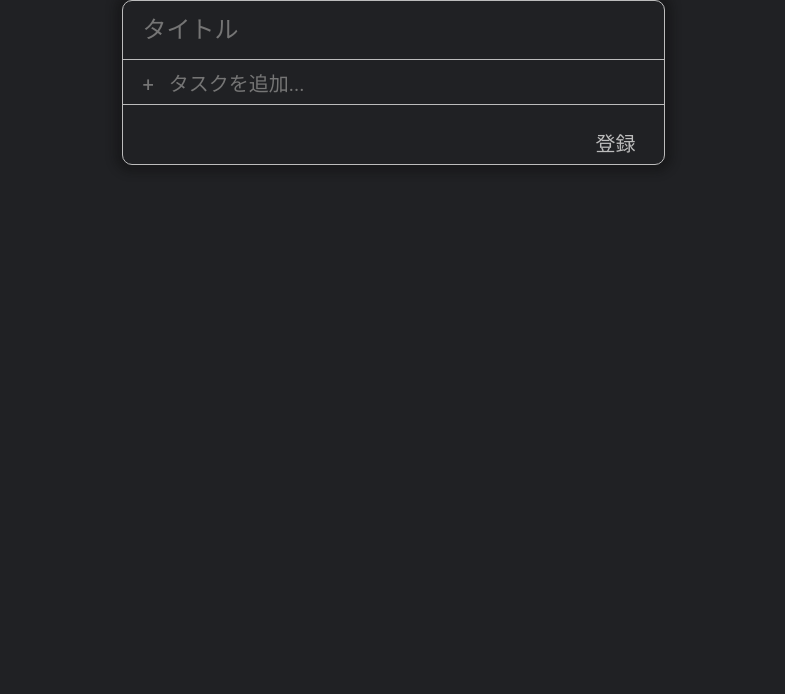
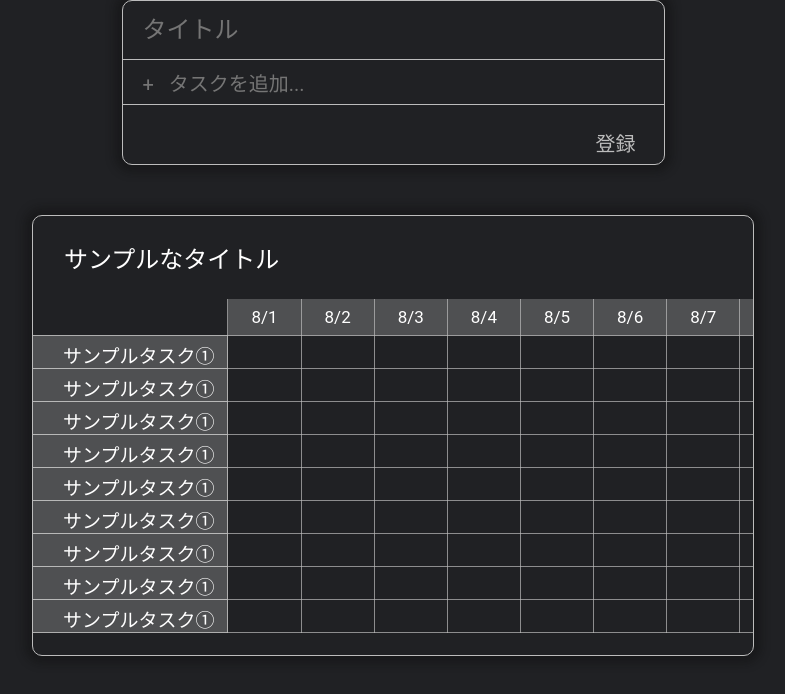
Before and after one commit to Tarec39/TaskLog, a React (Create React App) app: page / in a window 1280 px wide. Shown: the top 694 px of the page, without its empty margins (247-1032 px from the left). Built offline with nearby package versions, Linux system fonts and the light colour scheme.

Commit message:
[update]TaskLogsを追加しただけ。

```diff
--- a/src/App.js
+++ b/src/App.js
@@ -1,7 +1,7 @@
 import React , {Component} from 'react';
 import './style.scss';
 import AddTaskLogs from './components/Add.js'
-
+import TaskLogs from './components/TaskLog'
 
 class App extends Component{
     constructor(props){
@@ -13,8 +13,8 @@ class App extends Component{
     render(){
         return(
             <React.Fragment>
-            {/* <h1 className="AppName">TaskLog</h1> */}
             <AddTaskLogs />
+            <TaskLogs/>
             </React.Fragment>
         )
     }
```
